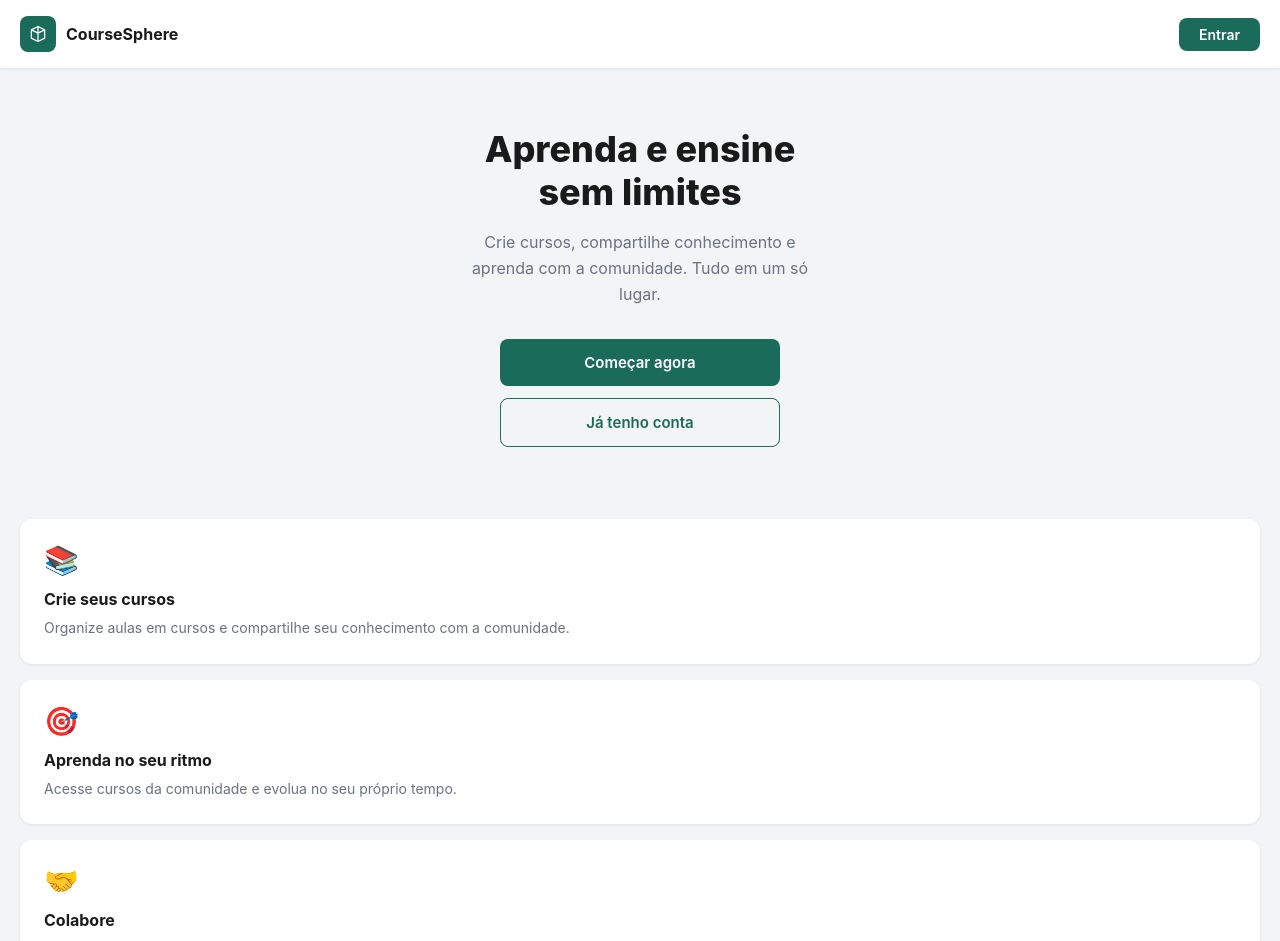
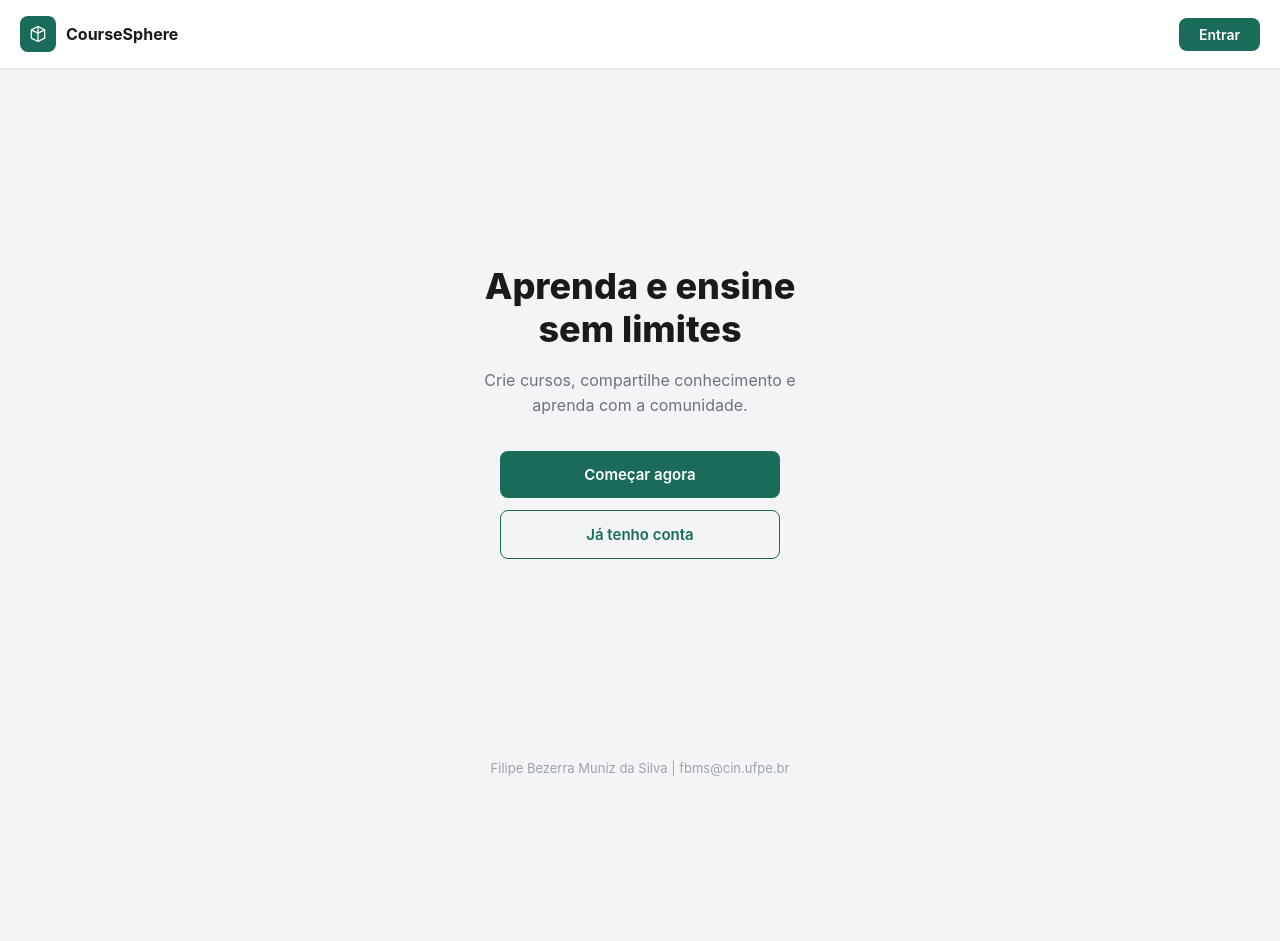
Before and after one commit to BezerraFilipe/CourseSphere, a React (Vite) app in the folder frontend/: page / in a window 1280 px wide. Shown: the top 941 px of the page. After the commit the page ends 800 px from the top, so only its background shows below. Built offline with nearby package versions, Linux system fonts and the light colour scheme.

Commit message:
style(frontend): alter home page layout

```diff
--- a/frontend/src/pages/Home.jsx
+++ b/frontend/src/pages/Home.jsx
@@ -21,7 +21,7 @@ export default function Home() {
         <h1 className={styles.heroTitle}>Aprenda e ensine<br />sem limites</h1>
         <p className={styles.heroSubtitle}>
           Crie cursos, compartilhe conhecimento e aprenda com a comunidade.
-          Tudo em um só lugar.
+
         </p>
         <div className={styles.heroActions}>
           <Link to="/register" className={styles.ctaPrimary}>Começar agora</Link>
@@ -29,26 +29,10 @@ export default function Home() {
         </div>
       </main>
 
-      <section className={styles.features}>
-        <div className={styles.feature}>
-          <div className={styles.featureIcon}>📚</div>
-          <h3>Crie seus cursos</h3>
-          <p>Organize aulas em cursos e compartilhe seu conhecimento com a comunidade.</p>
-        </div>
-        <div className={styles.feature}>
-          <div className={styles.featureIcon}>🎯</div>
-          <h3>Aprenda no seu ritmo</h3>
-          <p>Acesse cursos da comunidade e evolua no seu próprio tempo.</p>
-        </div>
-        <div className={styles.feature}>
-          <div className={styles.featureIcon}>🤝</div>
-          <h3>Colabore</h3>
-          <p>Reuse aulas de outros cursos e construa em cima do que já existe.</p>
-        </div>
-      </section>
+
 
       <footer className={styles.footer}>
-        © 2026 CourseSphere. Feito com ♥
+         Filipe Bezerra Muniz da Silva | fbms@cin.ufpe.br
       </footer>
     </div>
   )
```
